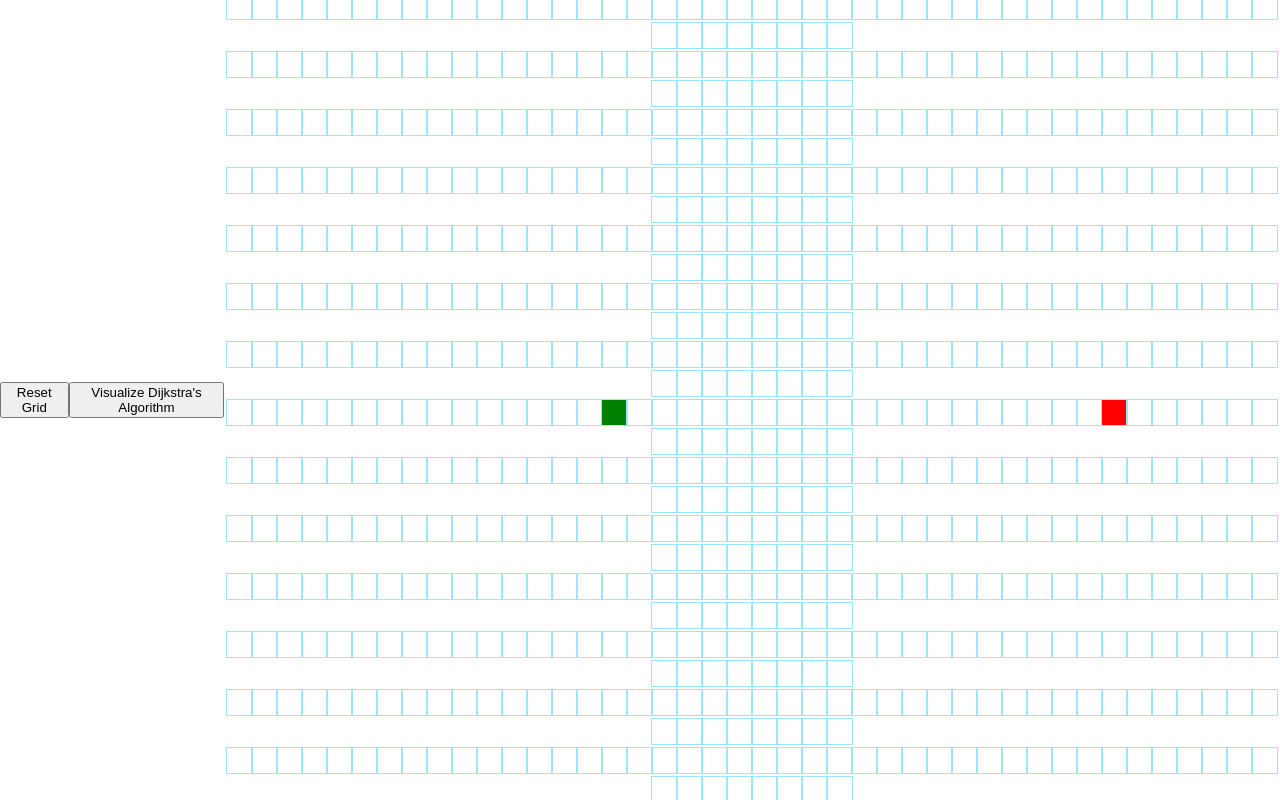
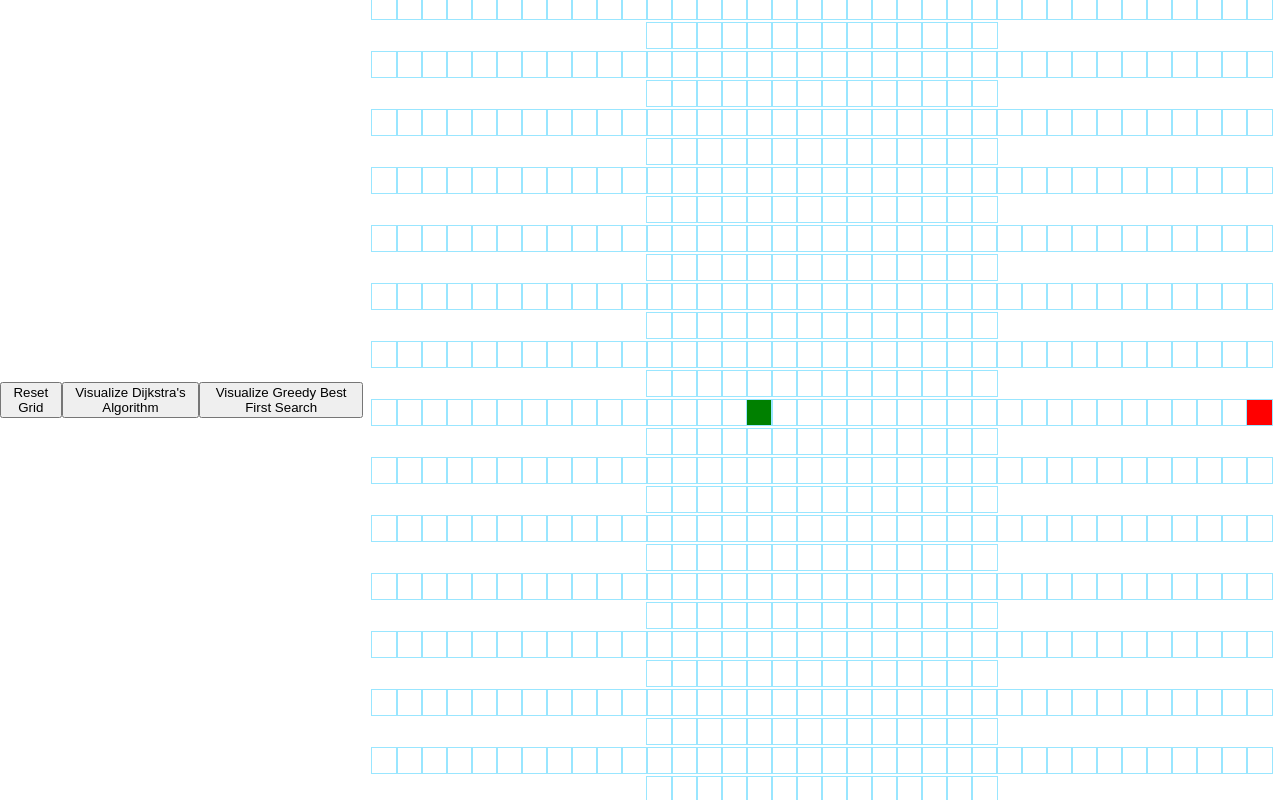
Before and after one commit to AikamBoparai/PathfindingVisualizer, a React (Create React App) app: page / in a window 1280 px wide. Shown: the top 800 px of the page. Built offline with nearby package versions, Linux system fonts and the light colour scheme.

Commit message:
implemented gbfs but will need to use minheap for better performance

```diff
--- a/src/PathfindingVisualizer/Node/Node.jsx
+++ b/src/PathfindingVisualizer/Node/Node.jsx
@@ -13,7 +13,6 @@ export default class Node extends Component {
       onMouseEnter,
       onMouseUp,
       row,
-      heuristic,
     } = this.props;
     const extraClassName = isFinish
       ? 'node-finish'
--- a/src/PathfindingVisualizer/PathfindingVisualizer.jsx
+++ b/src/PathfindingVisualizer/PathfindingVisualizer.jsx
@@ -1,8 +1,9 @@
 import React, {Component} from 'react';
 import Node from './Node/Node';
 import {dijkstra, getNodesInShortestPathOrder} from '../algorithms/dijkstra';
+import {greedyBestFirst} from '../algorithms/greedyBestFirst';
+import './PathfindingVisualizer.css';
 
-import './PathfindingVisualizer.css';
 
 const START_NODE_ROW = 10;
 const START_NODE_COL = 15;
@@ -71,11 +72,28 @@ export default class PathfindingVisualizer extends Component {
     const {grid} = this.state;
     const startNode = grid[START_NODE_ROW][START_NODE_COL];
     const finishNode = grid[FINISH_NODE_ROW][FINISH_NODE_COL];
-
-    //first determine which nodes we visit according to dijkstra
     const visitedNodesInOrder = dijkstra(grid, startNode, finishNode);
     const nodesInShortestPathOrder = getNodesInShortestPathOrder(finishNode);
     this.animateDijkstra(visitedNodesInOrder, nodesInShortestPathOrder);
+  }
+
+  visualizeGBFS(){
+    const {grid} = this.state;
+    const startNode = grid[START_NODE_ROW][START_NODE_COL];
+    const finishNode = grid[FINISH_NODE_ROW][FINISH_NODE_COL];
+    const visitedNodesInOrder = greedyBestFirst(grid, startNode, finishNode, 20, 50);
+    this.animateGBFS(visitedNodesInOrder);
+  }
+
+  animateGBFS(visitedNodesInOrder){
+    for (let i = 0; i < visitedNodesInOrder.length; i++) {
+      //once we reach the end of visiting nodes, then we can start the shortest path
+      setTimeout(() => {
+        const node = visitedNodesInOrder[i];
+        document.getElementById(`node-${node.row}-${node.col}`).className =
+          'node node-visited';
+      }, 5 * i);
+    }
   }
 
   resetGrid(){
@@ -121,6 +139,9 @@ export default class PathfindingVisualizer extends Component {
         <button onClick={() => this.resetGrid()}>Reset Grid</button>
         <button onClick={() => this.visualizeDijkstra()}>
           Visualize Dijkstra's Algorithm
+        </button>
+        <button onClick={() => this.visualizeGBFS()}>
+          Visualize Greedy Best First Search
         </button>
         <div className="grid">
           {grid.map((row, rowIdx) => {
```
